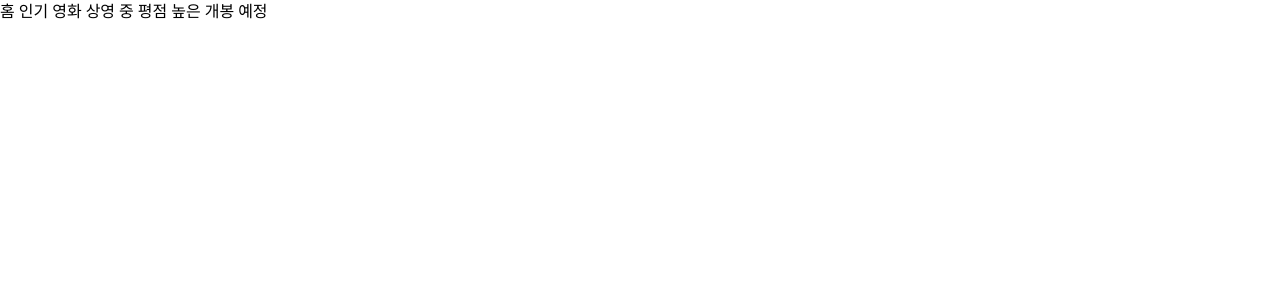
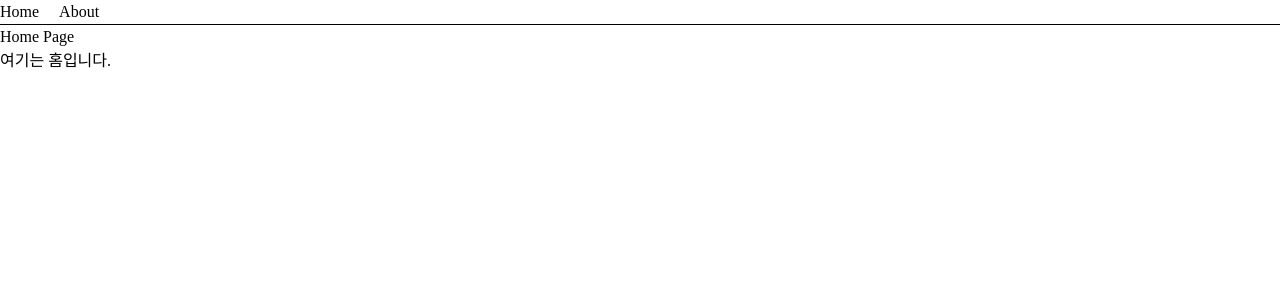
Before and after one commit to SSWU-UMC-10TH/10TH-WEB-B, a React (Vite) app in the folder mission/: page / in a window 1280 px wide. Shown: the top 300 px of the page. Built offline with nearby package versions, Linux system fonts and the light colour scheme.

Commit message:
[week03]몽모/김채연 미션0 제출

```diff
--- /dev/null
+++ b/mission/src/00-SPA/About.tsx
@@ -0,0 +1,10 @@
+const About = () => {
+  return (
+    <div>
+      <h1>About Page</h1>
+      <p>여기는 About 페이지입니다.</p>
+    </div>
+  );
+};
+
+export default About;
--- /dev/null
+++ b/mission/src/00-SPA/Home.tsx
@@ -0,0 +1,10 @@
+const Home = () => {
+  return (
+    <div>
+      <h1>Home Page</h1>
+      <p>여기는 홈입니다.</p>
+    </div>
+  );
+};
+
+export default Home;
--- /dev/null
+++ b/mission/src/00-SPA/router.tsx
@@ -0,0 +1,59 @@
+import { useEffect, useState } from "react";
+import Home from "./Home";
+import About from "./About";
+
+const Router = () => {
+  const [path, setPath] = useState(window.location.pathname);
+
+  const navigate = (url: string) => {
+    window.history.pushState({}, "", url);
+    setPath(url);
+  };
+
+  useEffect(() => {
+    const handlePopState = () => {
+      setPath(window.location.pathname);
+    };
+
+    window.addEventListener("popstate", handlePopState);
+
+    return () => window.removeEventListener("popstate", handlePopState);
+  }, []);
+
+  const renderPage = () => {
+    if (path === "/about") return <About />;
+    return <Home />;
+  };
+
+  return (
+    <div>
+      <nav style={{ display: "flex", gap: "20px" }}>
+        <a
+          href="/"
+          onClick={(e) => {
+            e.preventDefault();
+            navigate("/");
+          }}
+        >
+          Home
+        </a>
+
+        <a
+          href="/about"
+          onClick={(e) => {
+            e.preventDefault();
+            navigate("/about");
+          }}
+        >
+          About
+        </a>
+      </nav>
+
+      <hr />
+
+      {renderPage()}
+    </div>
+  );
+};
+
+export default Router;
--- a/mission/src/App.tsx
+++ b/mission/src/App.tsx
@@ -1,31 +1,9 @@
+import Router from './00-SPA/router';
 import './App.css'
 import { type JSX } from 'react';
-import MoviePage from './03-useEffect/pages/MoviePage';
-import HomePage from './03-useEffect/pages/HomePage';
-import { createBrowserRouter, RouterProvider } from 'react-router-dom';
-import NotFoundPage from './03-useEffect/pages/NotFoundPage';
-import MovieDetailPage from './03-useEffect/pages/MovieDetailPage';
-
-const router = createBrowserRouter([
-  {
-    path:'/',
-    element: <HomePage/>,
-    errorElement: <NotFoundPage/>,
-    children: [
-      {
-        path: 'movies/:category',
-        element: <MoviePage/>,
-      },
-      {
-        path: 'movies/detail/:movieId',
-        element: <MovieDetailPage/>
-      }
-    ]
-  }
-])
 
 function App(): JSX.Element {
-  return <RouterProvider router={router} />;
+  return <Router/>;
 };
 
 export default App
```
